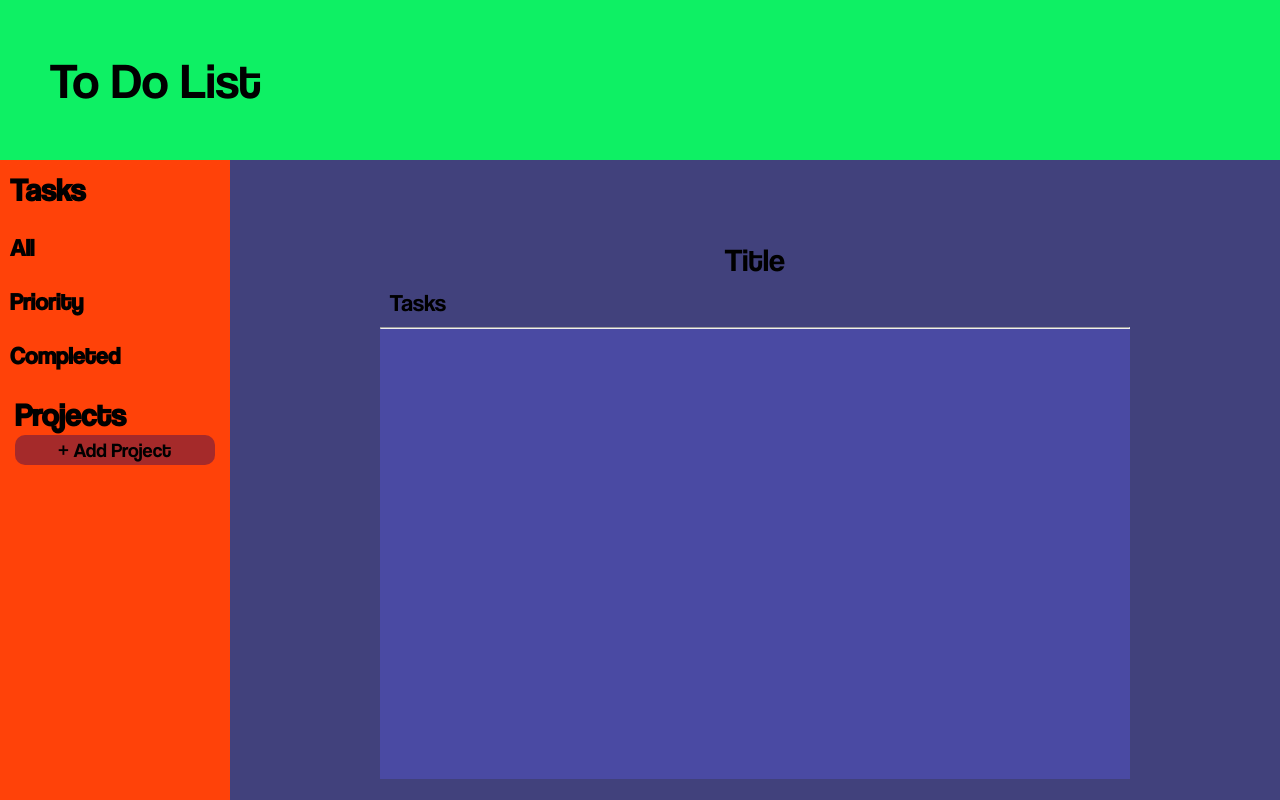
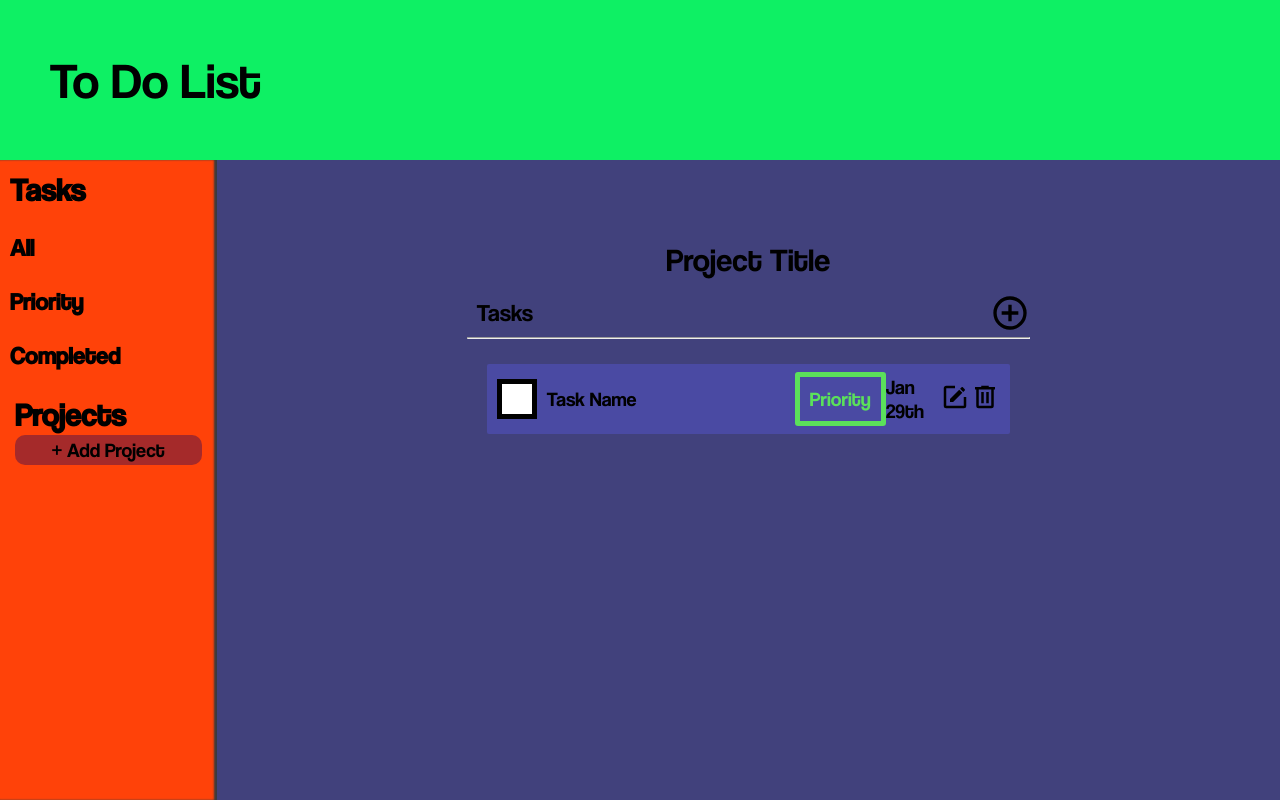
Before and after one commit to jongithub59/to-do-list, a website: page dist/index.html in a window 1280 px wide. Drawn offline with Linux system fonts and the light colour scheme.

Commit message:
page content html created

```diff
--- a/dist/index.html
+++ b/dist/index.html
@@ -22,11 +22,22 @@
                 <div class="add-project">+ Add Project</div>
             </div>
         </div>
-        <div class="to-do">
-            <h1 class="to-do-title">Title</h1>
-            <h2>Tasks</h2>
+        <div class="to-do-container">
+            <h1 class="to-do-title">Project Title</h1>
+            <div class="add-task">
+                <h2>Tasks</h2> <img src="./pics/plus-circle-outline.svg" alt="plus icon">
+            </div>
             <hr>
-            <div class="to-do-content"></div>
+            <div class="to-do-content">
+                <div class="to-do">
+                    <img src="./pics/check icon.png" alt="checkbox">
+                    <p class="to-do-name">Task Name</p>
+                    <p class="priority low-priority">Priority</p>
+                    <p class="date">Jan 29th</p>
+                    <div class="edit-button"><img src="./pics/square-edit-outline.svg" alt="edit icon"></div>
+                    <div class="delete-button"><img src="./pics/trash-can-outline.svg" alt="trash icon"></div>
+                </div>
+            </div>
         </div>
 
         </div>
--- a/dist/styles.css
+++ b/dist/styles.css
@@ -8,6 +8,12 @@
     padding: 0;
     box-sizing: border-box;
     font-family: MainFont;
+}
+
+:root {
+    --green: rgb(91, 224, 91);
+    --orange: rgb(247, 121, 18);
+    --red: rgb(196, 19, 19);
 }
 
 body {
@@ -45,6 +51,7 @@ body {
     height: 100%;
     width: 300px;
     background-color: rgb(255, 66, 9);
+    box-shadow: inset -3px 0px 2px rgb(59, 59, 59);
 }
 
 .tasks {
@@ -76,11 +83,11 @@ body {
     background-color: brown;
 }
 
-.to-do {
+.to-do-container {
     background-color: rgb(65, 65, 124);
     height: 100%;
     width: 100%;
-    padding: 70px 150px;
+    padding: 70px 250px;
 }
 
 .to-do-title {
@@ -90,14 +97,98 @@ body {
     margin: 10px;
 }
 
-.to-do h2 {
+.to-do-container h2 {
+    width: 90%;
     margin: 10px;
     font-weight: normal;
+    /* background-color: antiquewhite; */
+}
+
+.add-task {
+    display: flex;
+    align-items: center;
+    justify-content: space-between;
+}
+
+.add-task img {
+    height: 40px;
+    /* filter: invert(100%); */
 }
 
 .to-do-content {
+    display: flex;
+    flex-direction: column;
     height: 90%;
     width: 100%;
-    background-color: rgb(74, 74, 163);
     padding: 20px;
+    /* background-color: aquamarine; */
+    align-items: center;
 }
+
+.to-do {
+    display: flex;
+    justify-content: space-evenly;
+    padding: 10px;
+    width: 100%;
+    height: 70px;
+    align-items: center;
+    background-color: #4a4aa3;
+    border-radius: 2px;
+    margin: 5px;
+}
+
+.to-do:hover {
+    transform: scale(1.005);
+    transform-origin: 50% 50%;
+    box-shadow: 3px 3px 5px 2px rgba(0, 0, 0, 0.2);
+    transition: all .2s ease-out;
+  }
+
+.to-do img {
+    height: 40px;
+    background-color: white;
+    /* filter: invert(28%) sepia(13%) saturate(5735%) hue-rotate(215deg) brightness(93%) contrast(86%); */
+    border: 5px solid black;
+}
+
+.checked {
+    background-color: var(--green)
+}
+
+.to-do-name {
+    font-size: 20px;
+    margin: 10px;
+    width: 70%;
+}
+
+.priority {
+    font-size: 20px;
+    padding: 10px;
+    border-radius: 3px;
+}
+
+.low-priority {
+    border: 5px solid var(--green);
+    color: var(--green);
+}
+
+.medium-priority {
+    border: 5px solid var(--orange);
+    color: var(--orange);
+}
+
+.high-priority {
+    border: 5px solid var(--red);
+    color: var(--red);
+}
+
+.date {
+    font-size: 20px;
+    width: 80px;
+}
+
+.edit-button img, .delete-button img {
+    height: 30px;
+    background-color: unset;
+    border: none;
+}
```
Also changed, not shown: dist/pics/check icon.png (added), dist/pics/check-outline.svg (added), dist/pics/checkbox-marked.svg (added), dist/pics/plus-circle-outline.svg (added), dist/pics/square-edit-outline.svg (added), dist/pics/trash-can-outline.svg (added), dist/webpack.config.js (added).
